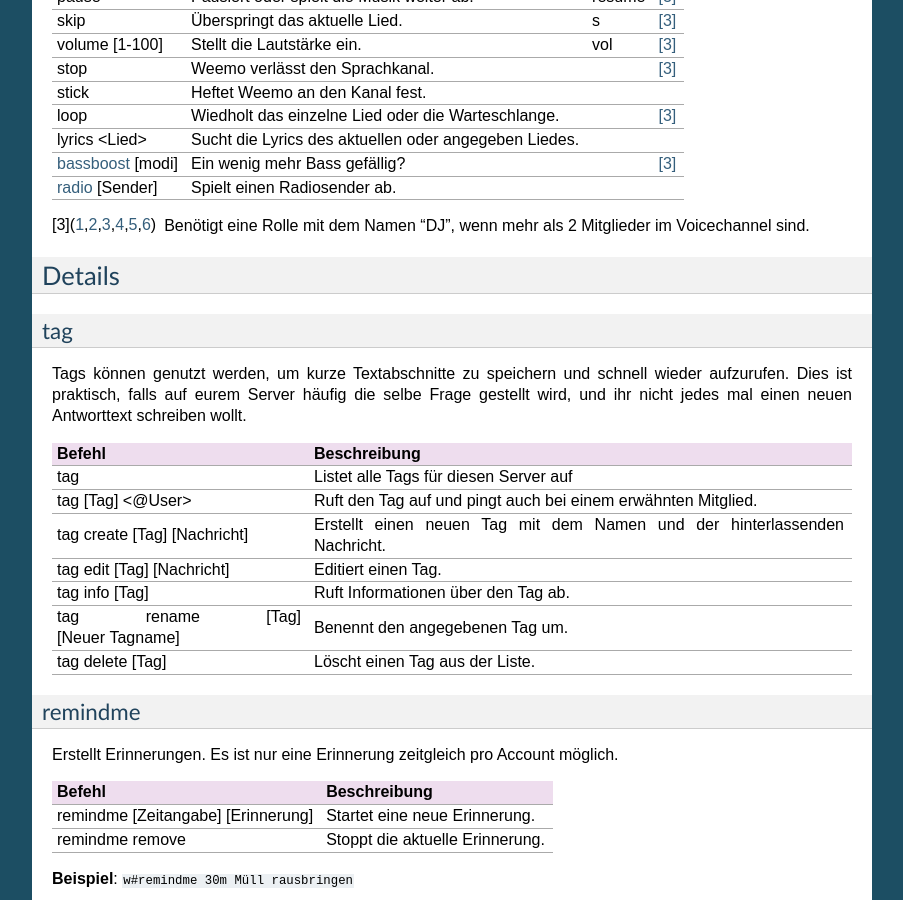
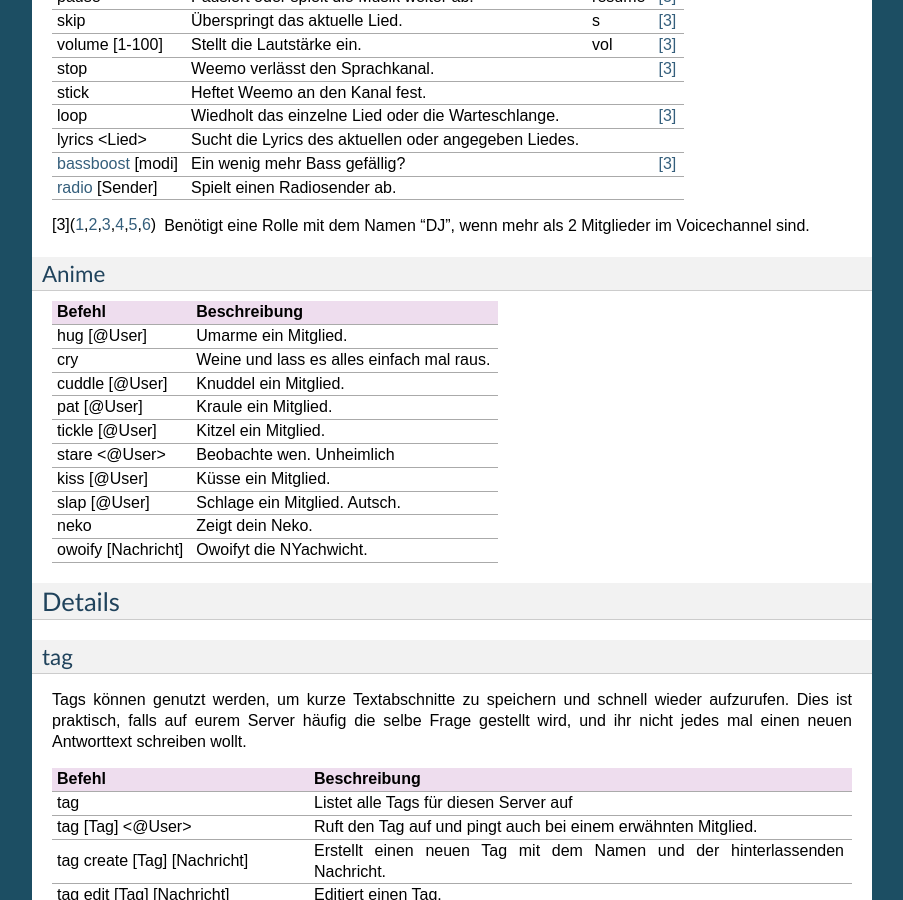
Before and after one commit to niborus/weemo-doc, a Sphinx documentation site: the page built from docs/befehle.rst, in a window 1280 px wide and 900 px high, scrolled down 3059 px. Shown: the whole window, without its empty margins (198-1101 px from the left). Built offline with Sphinx 7.4.7, drawn with Linux system fonts in a browser that asks for light colours.

Commit message:
Hinzufügen Anime

```diff
--- a/docs/befehle.rst
+++ b/docs/befehle.rst
@@ -182,6 +182,26 @@ Musik
     "radio_ [Sender]", "Spielt einen Radiosender ab.", ""
 
 .. [3] Benötigt eine Rolle mit dem Namen "DJ", wenn mehr als 2 Mitglieder im Voicechannel sind.
+
+
+Anime
+^^^^^
+
+.. csv-table::
+    :widths: auto
+    :align: left
+    :header: "Befehl", "Beschreibung"
+
+    "hug [@User]", "Umarme ein Mitglied."
+    "cry", "Weine und lass es alles einfach mal raus."
+    "cuddle [@User]", "Knuddel ein Mitglied."
+    "pat [@User]", "Kraule ein Mitglied."
+    "tickle [@User]", "Kitzel ein Mitglied."
+    "stare <@User>", "Beobachte wen. Unheimlich"
+    "kiss [@User]", "Küsse ein Mitglied."
+    "slap [@User]", "Schlage ein Mitglied. Autsch."
+    "neko", "Zeigt dein Neko."
+    "owoify [Nachricht]", "Owoifyt die NYachwicht."
 
 Details
 =======
```
